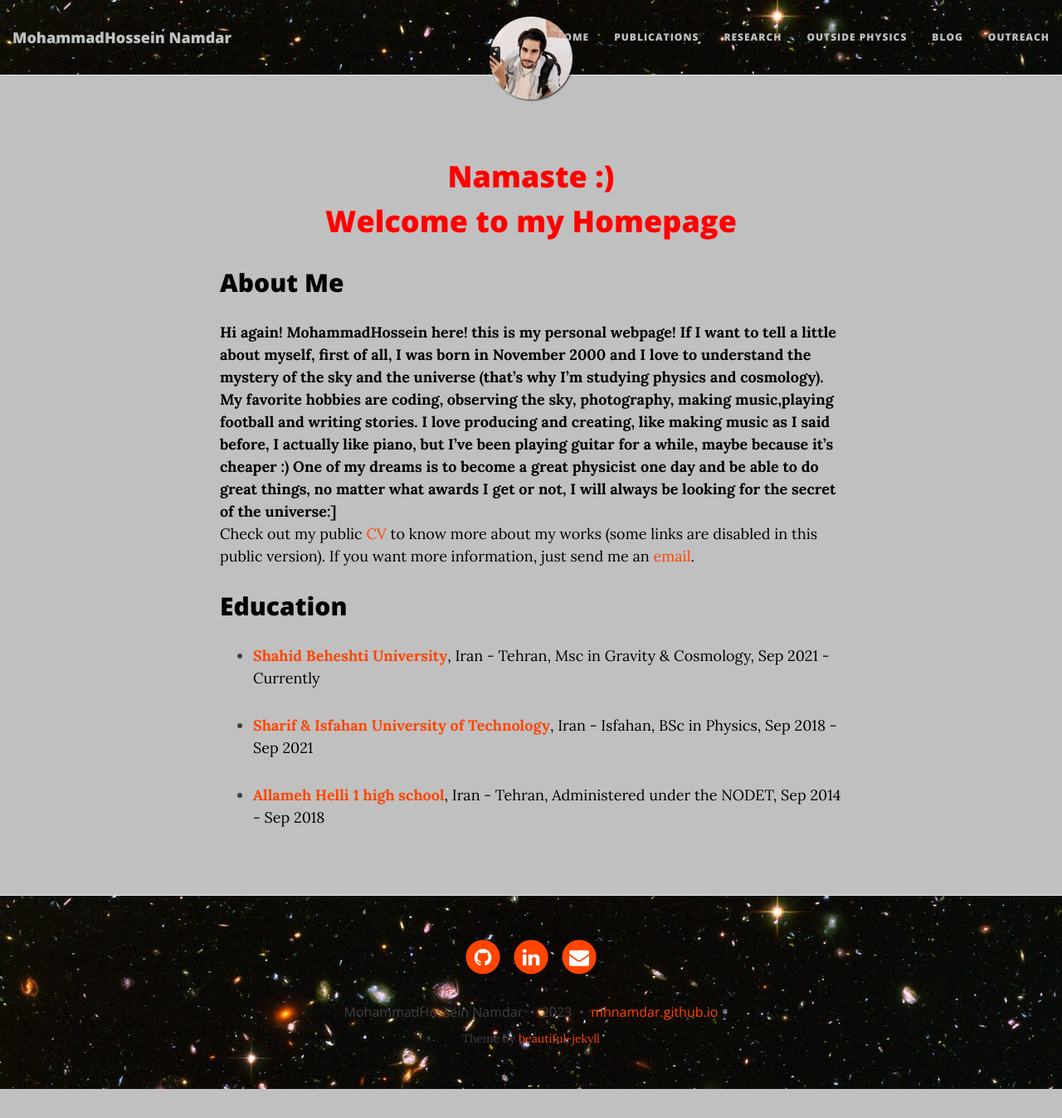
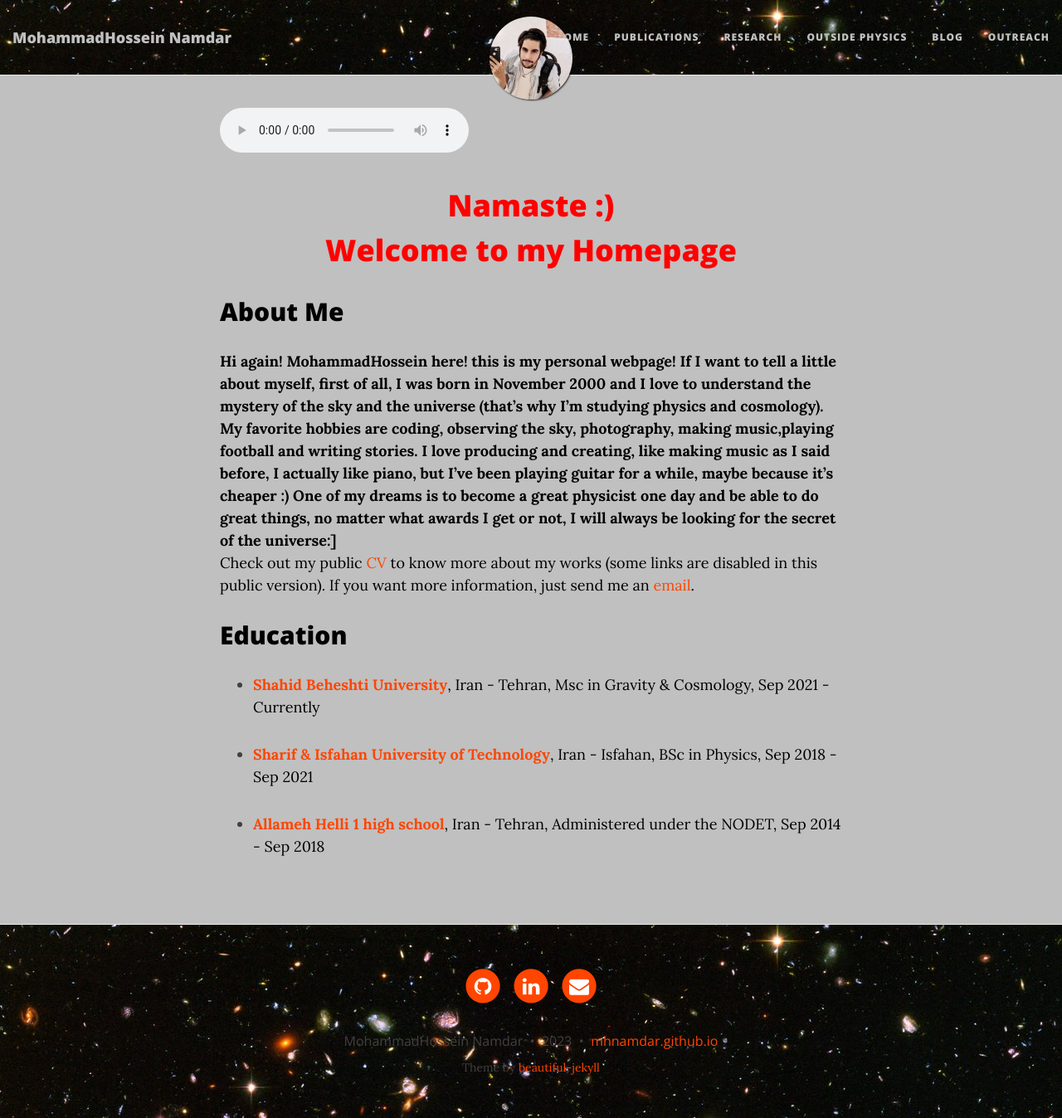
Before and after one commit to mhnamdar/mhnamdar.github.io, a Jekyll site: the page built from index.md, in a window 1280 px wide and 1348 px high. Shown: the whole window at 83% size. Built offline with Jekyll 4.4.1, drawn with Linux system fonts in a browser that asks for light colours; nearby versions of some CDN libraries.

Commit message:
Update index.md

```diff
--- a/index.md
+++ b/index.md
@@ -10,8 +10,11 @@ tags: [mhnamdar,cosmology,astrophysics,machinelearning]
 <style>H2{color:Black;}</style>
 <style>H3{color:Black;}</style>
 <style>p{color:Black;}</style>
- <embed src="https://github.com/mhnamdar/mhnamdar.github.io/blob/main/music/Early_Summer_Rain_MP3_4701874_uVidBot.mp3" loop="true" autostart="true" width="2" height="0">
 
+<audio controls autoplay>
+  <source src="https://github.com/mhnamdar/mhnamdar.github.io/blob/main/music/Early_Summer_Rain_MP3_4701874_uVidBot.mp3" type="audio/mpeg">
+Your browser does not support the audio element.
+</audio>
 
 <h1 align="center"> <p style="color:red;"> Namaste :)
 <br>
```
